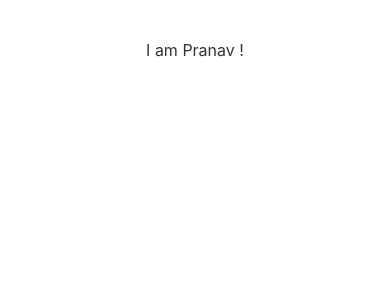
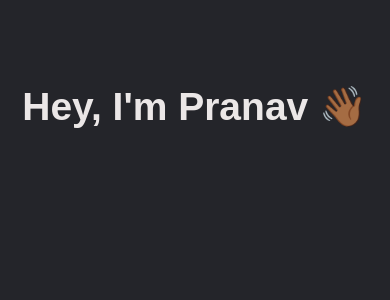
Before and after one commit to pranavbaburaj/pranavbaburaj.github.io, a Svelte app: page / in a window 390 px wide. Shown: the top 300 px of the page. Built offline with nearby package versions, Linux system fonts and the light colour scheme.

Commit message:
Responsive text

```diff
--- a/src/App.svelte
+++ b/src/App.svelte
@@ -3,27 +3,13 @@
 </script>
 
 <main>
-	<Typewriter text="I am Pranav !"></Typewriter>
+	<Typewriter text="Hey, I'm  Pranav" emoji="👋🏾"></Typewriter>
 </main>
 
 <style>
-	main {
-		text-align: center;
-		padding: 1em;
-		max-width: 240px;
-		margin: 0 auto;
-	}
+	@import url('https://fonts.googleapis.com/css2?family=JetBrains+Mono:ital,wght@1,600&display=swap');@import url('https://fonts.googleapis.com/css2?family=JetBrains+Mono:ital,wght@1,600&display=swap');
 
-	h1 {
-		color: #ff3e00;
-		text-transform: uppercase;
-		font-size: 4em;
-		font-weight: 100;
-	}
-
-	@media (min-width: 640px) {
-		main {
-			max-width: none;
-		}
+	:root {
+		background-color: #24252A;
 	}
 </style>
--- a/src/Typewriter.svelte
+++ b/src/Typewriter.svelte
@@ -1,5 +1,6 @@
 <script lang="ts">
     export let text:string | number | undefined;
+    export let emoji:string | undefined;
 
     let value:string = "";
     let counterIndex = 0;
@@ -25,6 +26,9 @@
             {#if text}
                 <p class="data">
                     {value}
+                    {#if emoji}
+                        {emoji}
+                    {/if}
                 </p>
             {/if}
         </div>
@@ -32,5 +36,19 @@
 </main>
 
 <style>
+    .text {
+        display : grid;
+        align-items: center;
+        text-align: center;
+        margin-top : 10%;
+    }
+    .data {
+        color : #ebe7e7;
+        font-family: "Josefin Sans", arial, helvetica;
+        display : inline-block;
+        font-size : 10vw;
+        font-weight: 400;
+        font-weight : bold;
+    }
 
 </style>
```
